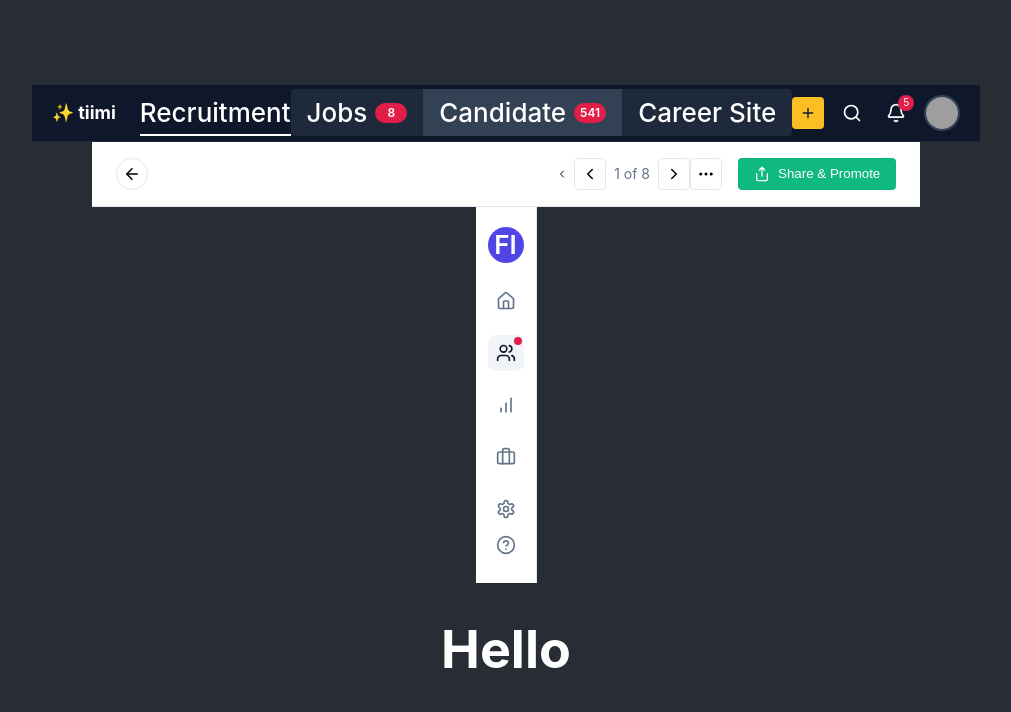
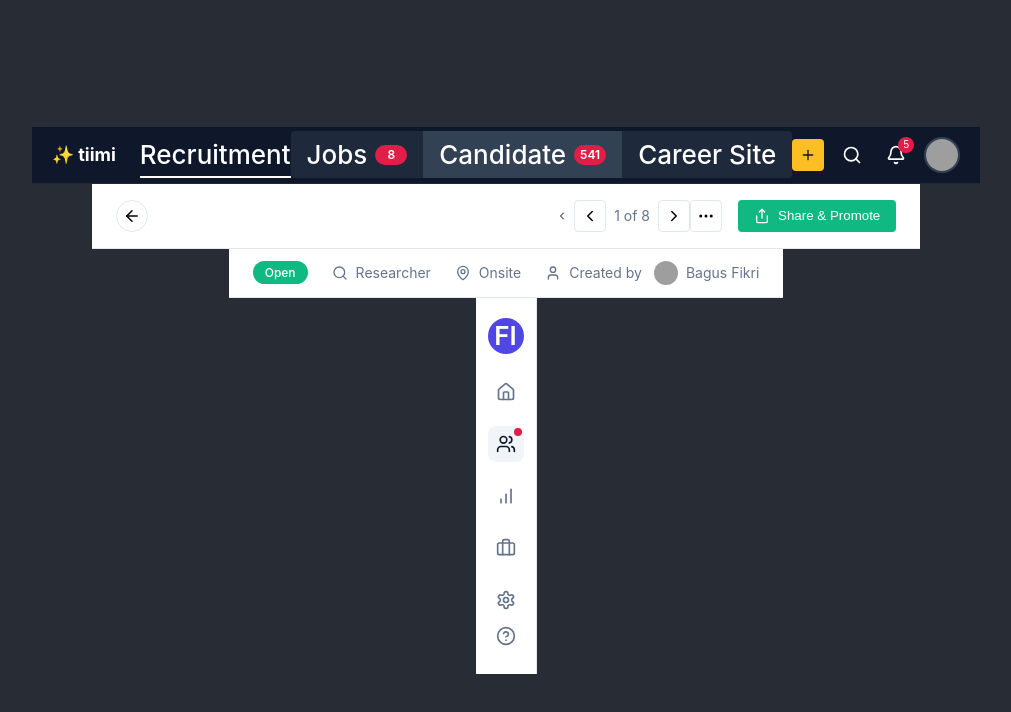
Before and after one commit to SithumWickramasingha/candidate-frontend, a React (Create React App) app: page / in a window 1280 px wide. Shown: the top 712 px of the page, without its empty margins (134-1145 px from the left). Built offline with nearby package versions, Linux system fonts and the light colour scheme; grey boxes are pictures that could not be loaded.

Commit message:
Create Job Information Bar

```diff
--- a/src/App.js
+++ b/src/App.js
@@ -4,7 +4,7 @@ import './App.css';
 import Header from './components/Header/Header';
 import JobDetailsBar from './components/JobDetailsBar/JobDetailsBar';
 import SideBar from './components/SideBar/SideBar';
-import TabNavigation from './components/TabNavigation/TabNavigation';
+import JobInfoBar from './components/JobInfoBar/JobInforBar';
 
 function App() {
   return (
@@ -12,8 +12,9 @@ function App() {
       <header className="App-header">
         <Header/>
         <JobDetailsBar/>
+        <JobInfoBar/>
         <SideBar/>
-        <TabNavigation/>
+
       </header>
     </div>
   );
--- /dev/null
+++ b/src/components/JobInfoBar/JobInfoBar.css
@@ -0,0 +1,50 @@
+.job-info-bar {
+  display: flex;
+  align-items: center;
+  gap: 24px;
+  padding: 12px 24px;
+  background-color: white;
+  border-bottom: 1px solid #e2e8f0;
+}
+
+.status-tag {
+  display: inline-flex;
+  align-items: center;
+  padding: 4px 12px;
+  border-radius: 16px;
+  font-size: 12px;
+  font-weight: 500;
+}
+
+.status-tag.open {
+  background-color: #10b981;
+  color: white;
+}
+
+.job-info-item {
+  display: flex;
+  align-items: center;
+  gap: 8px;
+  color: #64748b;
+  font-size: 14px;
+}
+
+.creator-info {
+  display: flex;
+  align-items: center;
+  gap: 8px;
+  margin-left: 4px;
+}
+
+.creator-avatar {
+  width: 24px;
+  height: 24px;
+  border-radius: 50%;
+  overflow: hidden;
+}
+
+.creator-avatar img {
+  width: 100%;
+  height: 100%;
+  object-fit: cover;
+}
--- /dev/null
+++ b/src/components/JobInfoBar/JobInforBar.jsx
@@ -0,0 +1,36 @@
+import React from "react";
+import "./JobInfoBar.css";
+import { Search, MapPin, User } from 'lucide-react';
+
+const JobInfoBar = () => {
+  return(
+    <div className="job-info-bar">
+      <div className="status-tag open">
+        <span>Open</span>
+      </div>
+
+      <div className="job-info-item">
+        <Search size={16} />
+        <span>Researcher</span>
+      </div>
+
+      <div className="job-info-item">
+        <MapPin size={16} />
+        <span>Onsite</span>
+      </div>
+
+      <div className="job-info-item">
+        <User size={16} />
+        <span>Created by</span>
+        <div className="creator-info">
+          <div className="creator-avatar">
+            <img src="/avatars/bagus.jpg" alt="Bagus Fikri" />
+          </div>
+          <span>Bagus Fikri</span>
+        </div>
+      </div>
+    </div>
+  );
+}
+
+export default JobInfoBar;
--- a/src/components/TabNavigation/TabNavigation.jsx
+++ /dev/null
@@ -1,12 +0,0 @@
-import React from "react";
-import "./TabNavigation.css";
-
-const TabNavigation = () => {
-  return(
-    <div>
-      <h1>Hello</h1>
-    </div>
-  );
-}
-
-export default TabNavigation;
```
Also changed, not shown: src/components/TabNavigation/TabNavigation.css (deleted).
